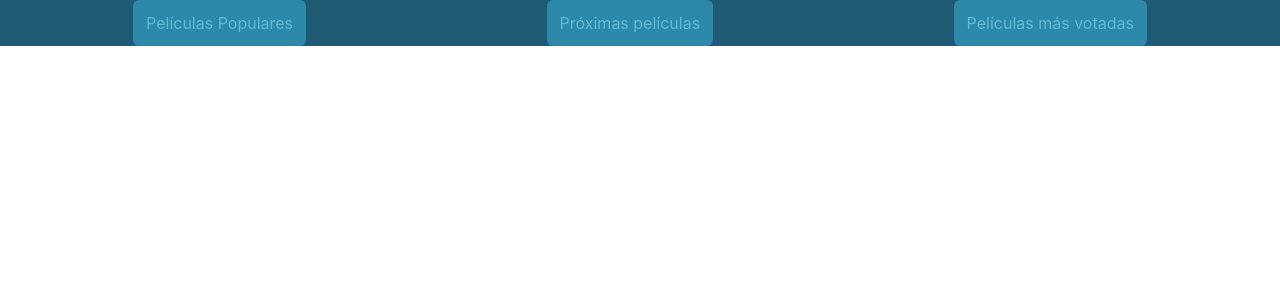
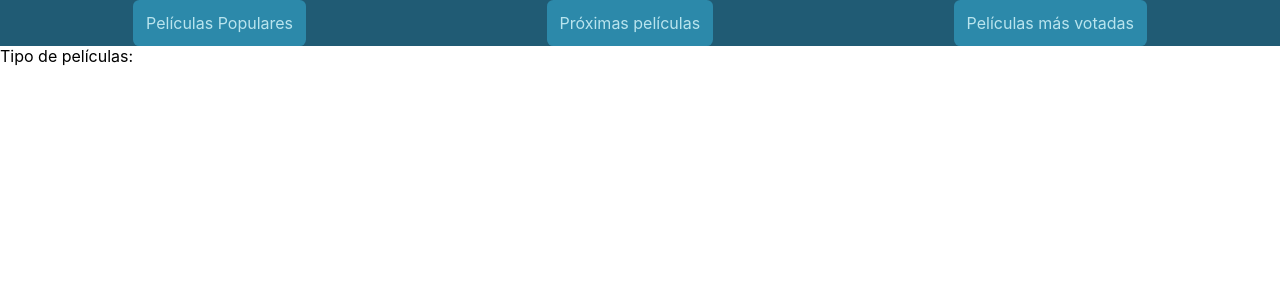
Before and after one commit to GuillemParisSamper/themoviedb, a React (Create React App) app: page / in a window 1280 px wide. Shown: the top 300 px of the page. Built offline with nearby package versions, Linux system fonts and the light colour scheme.

Commit message:
Configured Routing structure

```diff
--- a/src/App.js
+++ b/src/App.js
@@ -1,12 +1,20 @@
 import React from 'react';
 import Header from './components/Header/Header.jsx';
-import { BrowserRouter } from 'react-router-dom';
+import { BrowserRouter, Routes, Route } from 'react-router-dom';
+import Movies from './components/Movies/Movies.jsx';
 
 function App() {
   return (
     <div className="App">
       <BrowserRouter>
         <Header />
+
+
+        <Routes>
+          <Route path="/" element={<Movies />} >
+            <Route path=":movieType" element={<Movies />} />
+          </Route>
+        </Routes>
       </BrowserRouter>
     </div>
   );
--- a/src/components/Header/Header.jsx
+++ b/src/components/Header/Header.jsx
@@ -1,6 +1,6 @@
 import React from 'react';
 import './Header.scss';
-import {NavLink} from 'react-router-dom';
+import { NavLink } from 'react-router-dom';
 
 const Header = props =>{
     return <header>
--- a/src/components/Header/Header.scss
+++ b/src/components/Header/Header.scss
@@ -5,10 +5,10 @@ header{
     justify-content: space-around;
     padding: 0 0.8em;
     background-color: $dark;
-    color: $light;
+    color: $lighter;
+
     a{
         all: unset;
-
         padding: 0.8em;
         border-radius: 0.4em;
         cursor: pointer;
--- /dev/null
+++ b/src/components/Movies/Movies.jsx
@@ -0,0 +1,14 @@
+import React from 'react';
+import { useParams } from 'react-router-dom';
+import './Movies.scss';
+
+const Movies = (props) => {
+    const {movieType} = useParams();
+    //console.log("test")
+    //console.log(`/${movieType}`)
+    return <div className="movies">
+        Tipo de películas: {movieType}
+    </div>
+}
+
+export default Movies;
```
Also changed, not shown: src/components/Movies/Movies.scss (added).
